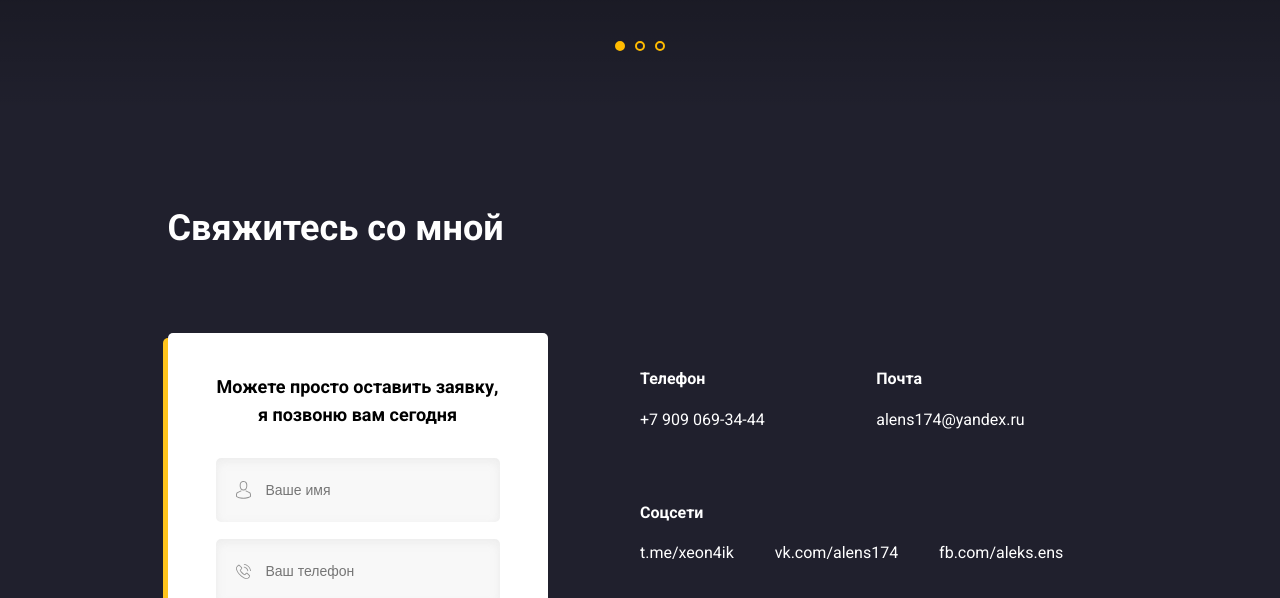
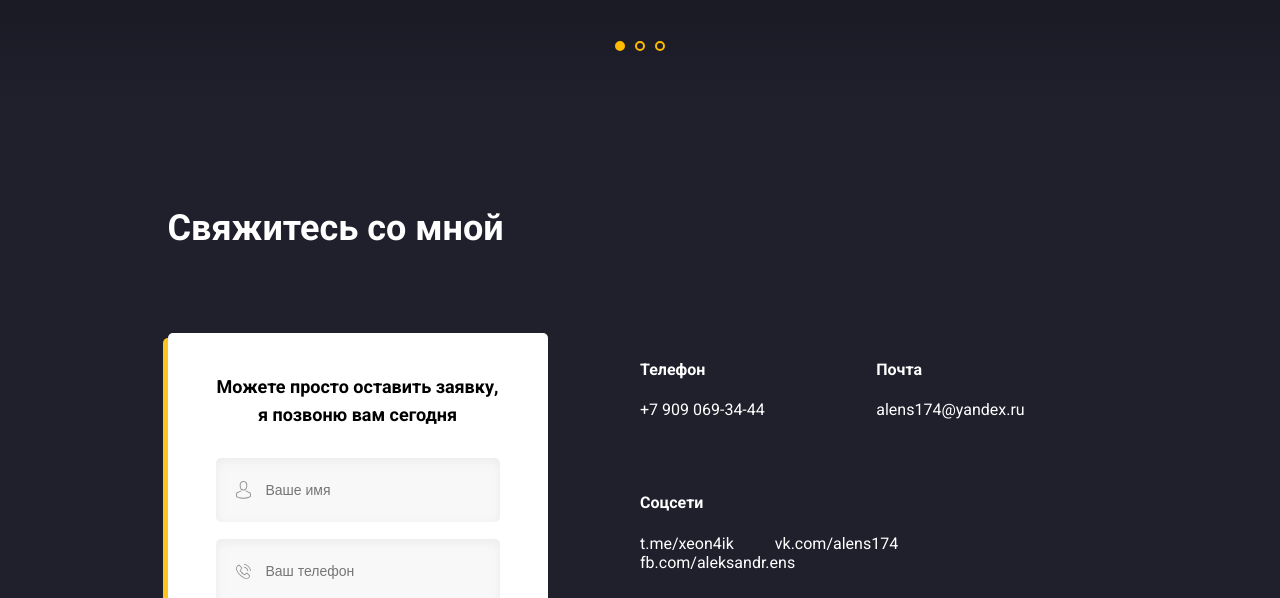
Before and after one commit to AMDshnik/portfolio, a plain HTML site: page index.html in a window 1280 px wide. Shown: the part 2093-2691 px from the top of the page. Drawn offline with Linux system fonts and the light colour scheme.

Commit message:
Update index.html

```diff
--- a/index.html
+++ b/index.html
@@ -4,7 +4,7 @@
     <meta charset="UTF-8">
     <meta name="viewport" content="width=device-width, initial-scale=1.0">
     <meta http-equiv="X-UA-Compatible" content="ie-edge">
-    <title>Document</title>
+    <title>Александр Энс - начинающий веб-разработчик</title>
     <link href="https://fonts.googleapis.com/css2?family=Roboto:wght@400;700&display=swap&subset=cyrillic" rel="stylesheet">
     <link rel="stylesheet" href="css\style.css">
     <link rel="stylesheet" href="css/swiper-bundle.min.css">
@@ -229,7 +229,7 @@
                             <h4 class="contacts-title">Соцсети</h4>
                             <a href="#" class="contacts-link">t.me/xeon4ik</a>
                             <a href="#" class="contacts-link">vk.com/alens174</a>
-                            <a href="#" class="contacts-link">fb.com/aleks.ens</a>
+                            <a href="#" class="contacts-link">fb.com/aleksandr.ens</a>
                         </div>
                         <!-- /.contacts-social -->
                     </div>
```
